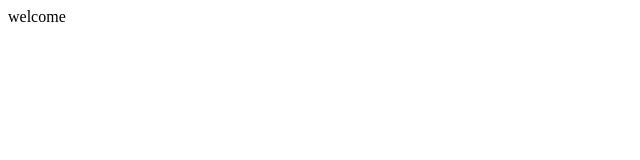
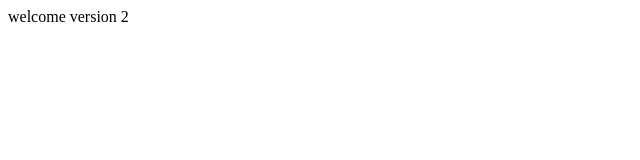
Before and after one commit to tinsPJ/git-tutorial, a plain HTML site: page index.html in a window 1280 px wide. Shown: the full height of the page, 0-640 px from the left. Drawn offline with Linux system fonts and the light colour scheme.

Commit message:
version 2 updation

```diff
--- a/index.html
+++ b/index.html
@@ -1,5 +1,5 @@
 <html>
     <body>
-        welcome
+        welcome version 2
     </body>
 </html>
```
